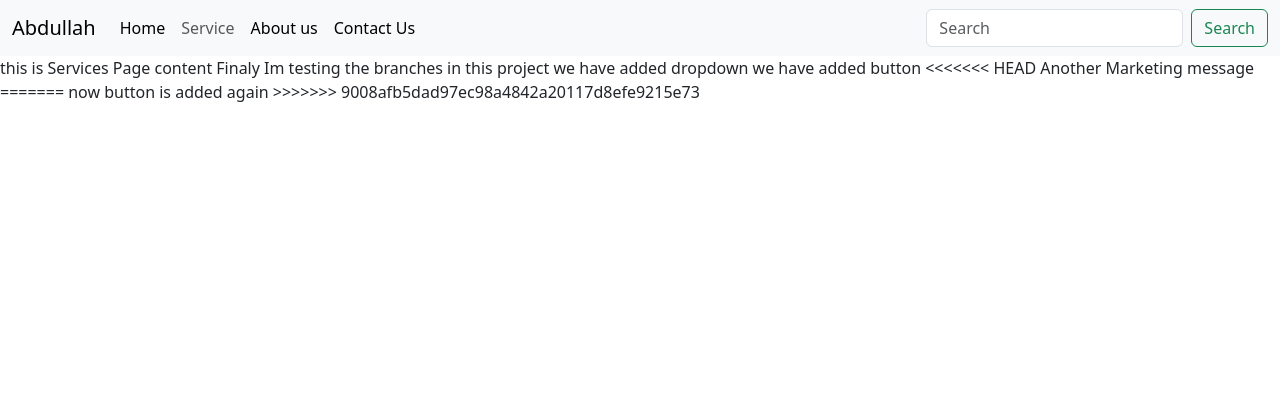
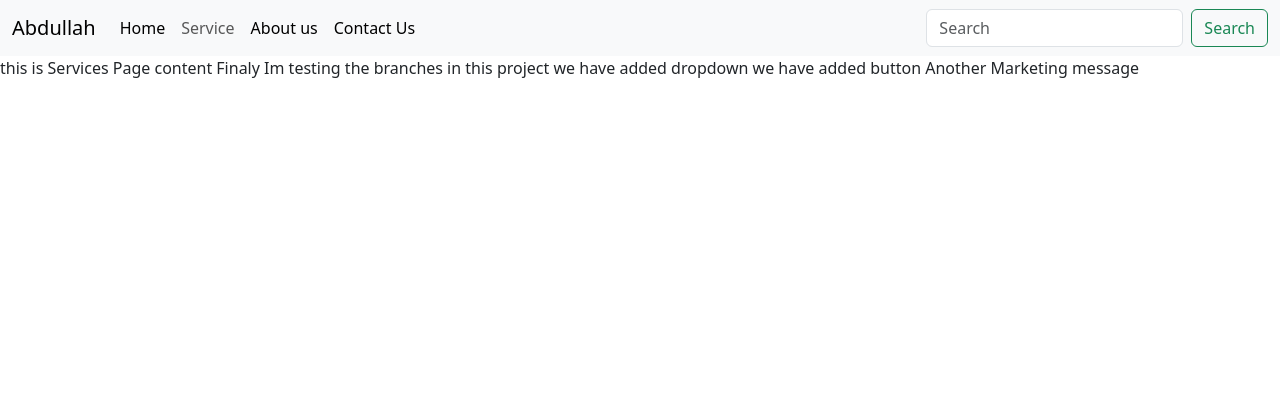
Before and after one commit to DevAbdullahZahid/Django, a Django app: page /service in a window 1280 px wide. Shown: the top 420 px of the page. Run offline with Django 5.2, Linux system fonts and the light colour scheme.

Commit message:
Merge Conflict Error Fixed for now

```diff
--- a/template/services.html
+++ b/template/services.html
@@ -17,9 +17,6 @@ we have added dropdown
 we have added button
 
 
-<<<<<<< HEAD
+
 Another Marketing message
-=======
-now button is added again
->>>>>>> 9008afb5dad97ec98a4842a20117d8efe9215e73
 {% endblock servicesbody %}
```
